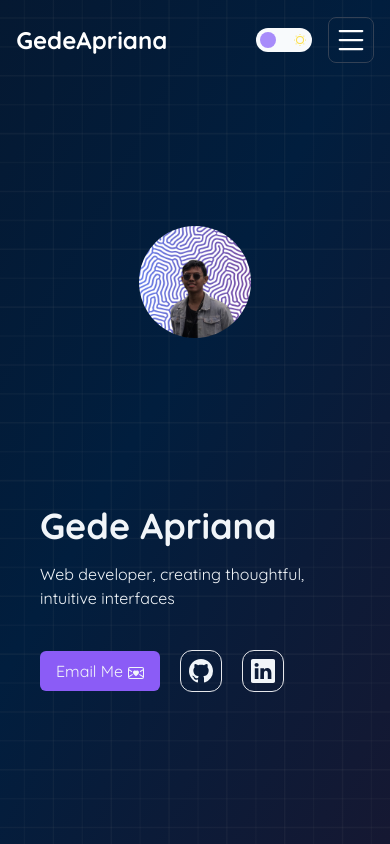
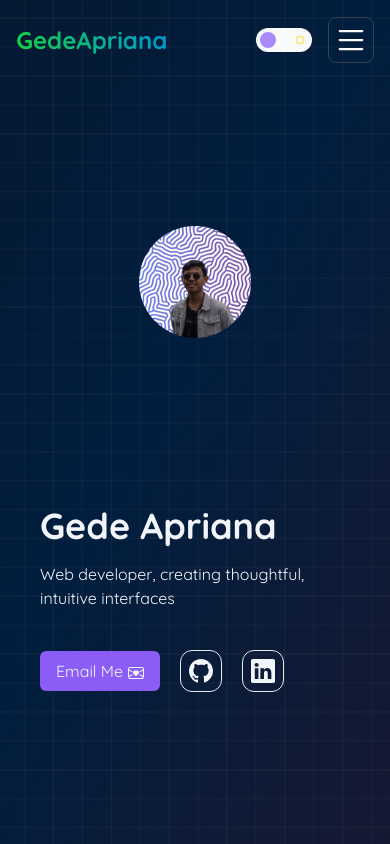
Before and after one commit to gedeapriana/gedeapriana.github.io, a React (Create React App) app: page / in a window 390 px wide. Shown: the top 844 px of the page. Built offline with nearby package versions, Linux system fonts and the light colour scheme.

Commit message:
hamburger menu mobile 🍔

```diff
--- a/src/components/Footer.jsx
+++ b/src/components/Footer.jsx
@@ -44,7 +44,7 @@ const Footer = () => {
                   <p className={"text-slate-900 dark:text-slate-50"}>To request a quote or want to meet up for coffee, contact me directly or fill out the form and i will get back to you soon</p>
                   <form action="" className={"w-full py-5 flex flex-col items-start justify-center"}>
                     <div className="full-name w-full my-1">
-                      <label htmlFor={"full-name"} className={"font-semibold text-violet-400"}>Full Name</label>
+                      <label htmlFor={"full-name"} className={"font-semibold text-violet-400"}>Name</label>
                       <input id={"full-name"} type="text" placeholder={"ex: Apriana"} className={"w-full bg-violet-100 dark:bg-slate-900 p-2 rounded-md my-2 dark:text-slate-50"} required/>
                     </div>
                     <div className="email w-full my-1">
--- a/src/components/Navbar.jsx
+++ b/src/components/Navbar.jsx
@@ -27,13 +27,24 @@ const Navbar = () => {
     }
   })
 
+  const showHamburgerMenu = () => {
+    document.querySelector('.hamburger-list').classList.toggle('scale-100');
+    document.querySelector('.hamburger-list').classList.toggle('scale-0');
+    //
+    // console.log('Ok')
+  }
+  // document.querySelector(".hamburger-menu").addEventListener('click', function () {
+  //   document.querySelector(".hamburger-list").classList.toggle('scale-100');
+  //   document.querySelector(".hamburger-list").classList.toggle('scale-0');
+  // })
+
   return (
     <div className="navbar-root transition duration-200 ease-in-out fixed z-10 w-full h-20 local-primary-font">
       <div className="navbar-wrapper h-full w-11/12 mx-auto flex justify-between items-center">
         <div className="navbar-brand">
           <a
-            href={"#link"}
-            className="text-white text-2xl local-primary-font font-bold"
+            href={"#home-root"}
+            className="text-white nav-brand text-2xl local-primary-font font-bold"
           >
             GedeApriana
           </a>
@@ -85,8 +96,18 @@ const Navbar = () => {
 
         <Darktoggle />
 
-        <div className="hamburger-menu md:hidden border border-slate-700 rounded-lg p-1">
+        <div onClick={showHamburgerMenu} className="hamburger-menu md:hidden border border-slate-700 rounded-lg p-1 cursor-pointer" id={"hamburger-menu"}>
           <List className="text-white text-4xl" />
+        </div>
+
+        <div className="transition duration-300 hamburger-list origin-top-right scale-0 fixed w-[250px] top-24 rounded-2xl overflow-hidden right-7 bg-slate-50 dark:bg-slate-800 shadow-2xl md:hidden p-4">
+          <ul className={"w-full h-full flex flex-col justify-center items-center"}>
+            <li className={"w-full rounded-md overflow-hidden"}><a className={"w-full block py-2 text-center hover:bg-slate-200 transition-all text-slate-700 hover:font-bold dark:text-slate-50 dark:hover:bg-slate-700"} href={"#home-root"}>Home</a></li>
+            <li className={"w-full rounded-md overflow-hidden"}><a className={"w-full block py-2 text-center hover:bg-slate-200 transition-all text-slate-700 hover:font-bold dark:text-slate-50 dark:hover:bg-slate-700"} href={"#aboutme-root"}>About</a></li>
+            <li className={"w-full rounded-md overflow-hidden"}><a className={"w-full block py-2 text-center hover:bg-slate-200 transition-all text-slate-700 hover:font-bold dark:text-slate-50 dark:hover:bg-slate-700"} href={"#skills-root"}>Skills</a></li>
+            <li className={"w-full rounded-md overflow-hidden"}><a className={"w-full block py-2 text-center hover:bg-slate-200 transition-all text-slate-700 hover:font-bold dark:text-slate-50 dark:hover:bg-slate-700"} href={"#project-root"}>Project</a></li>
+            <li className={"w-full rounded-md overflow-hidden"}><a className={"w-full block py-2 text-center hover:bg-slate-200 transition-all font-bold dark:text-slate-50 bg-violet-400 text-slate-50 dark:hover:bg-slate-700"} href={"#footer-root"}>Contact</a></li>
+          </ul>
         </div>
       </div>
     </div>
--- a/src/components/css/navbar.css
+++ b/src/components/css/navbar.css
@@ -1 +1,8 @@
+.nav-brand {
+  background: #15CF46;
+  background: linear-gradient(to right, #15CF46 0%, #0098CF 100%);
+  -webkit-background-clip: text;
+  -webkit-text-fill-color: transparent;
+}
+
 /*# sourceMappingURL=navbar.css.map */
--- /dev/null
+++ b/src/components/sass/navbar.sass
@@ -0,0 +1,5 @@
+.nav-brand
+  background: #15CF46
+  background: linear-gradient(to right, #15CF46 0%, #0098CF 100%)
+  -webkit-background-clip: text
+  -webkit-text-fill-color: transparent
```
Also changed, not shown: 1 other file (tests, documents, lock files or other folders).
